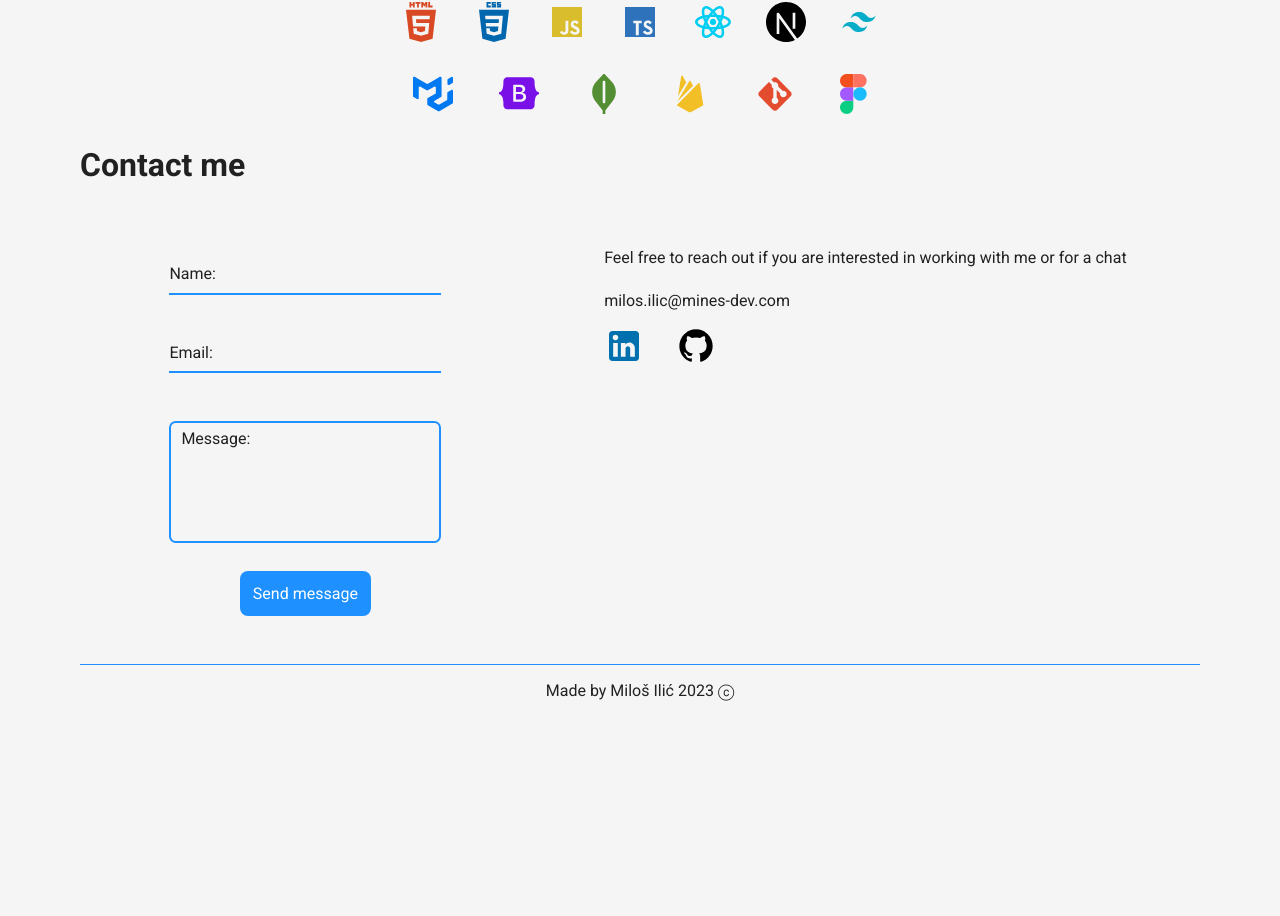
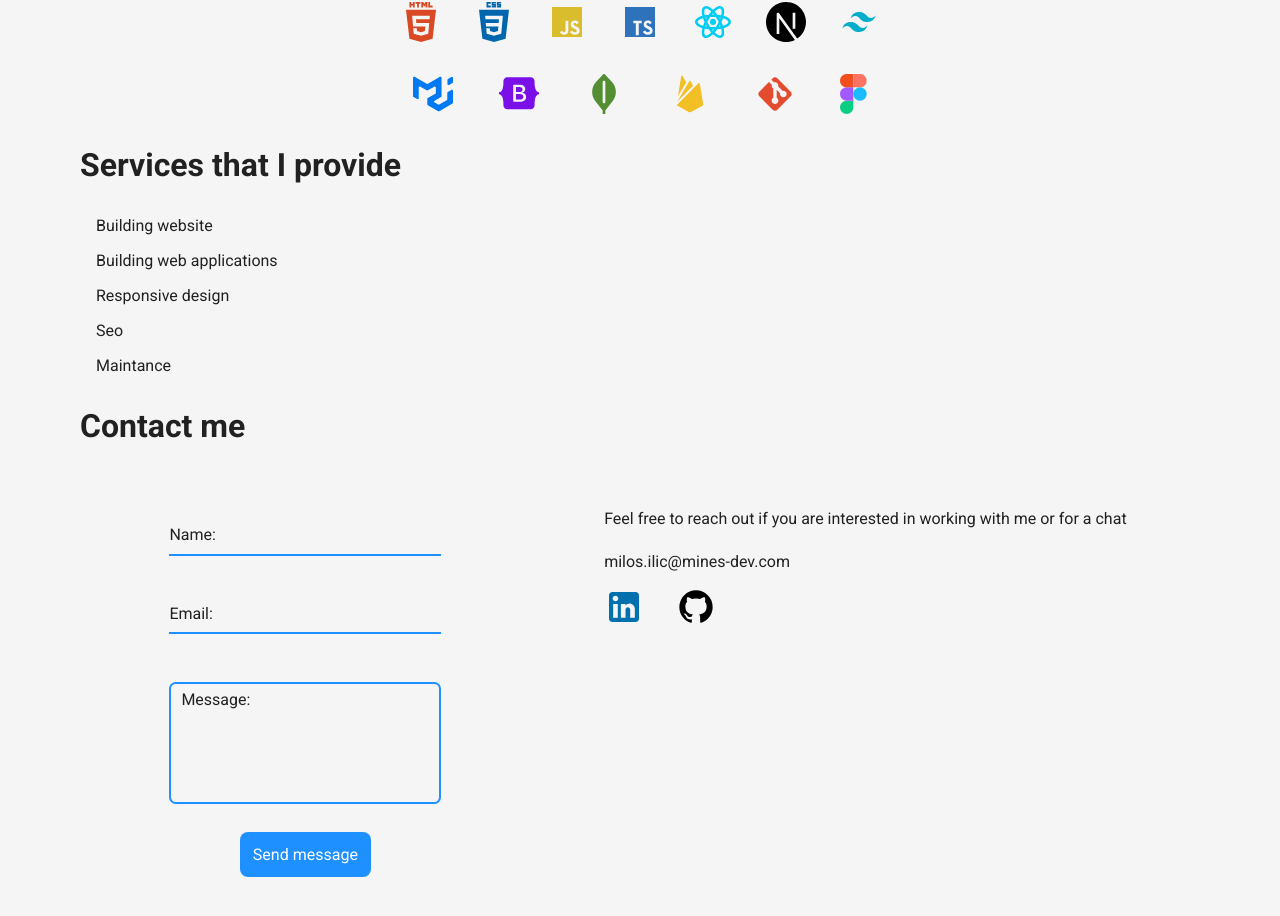
Before and after one commit to MilosIl/mines23, a React (Vite) app: page / in a window 1280 px wide. Shown: the part 2209-3125 px from the top of the page. Before the commit the page ends 2925 px from the top, so only its background shows below. Built offline with nearby package versions, Linux system fonts and the light colour scheme; the HTML template or start-up script is replaced by a standard one.

Commit message:
added services

```diff
--- a/src/App.tsx
+++ b/src/App.tsx
@@ -6,6 +6,7 @@ import Hero from './Components/Hero/Hero';
 import Projects from './Layout/Projects/Projects';
 import Footer from './Layout/Footer/Footer';
 import Navbar from './Layout/Navbar/Navbar';
+import Services from './Components/Services/Services';
 
 function App() {
   return (
@@ -14,6 +15,7 @@ function App() {
       <Hero />
       <Projects />
       <About />
+      <Services/>
       <Contact />
       <Footer />
     </div>
--- /dev/null
+++ b/src/Components/Services/Services.tsx
@@ -0,0 +1,18 @@
+import './services.css'
+
+const Services = () => {
+  return (
+    <section className='services'>
+      <h2>Services that I provide</h2>
+      <ul>
+        <li>Building website</li>
+        <li>Building web applications</li>
+        <li>Responsive design</li>
+        <li>Seo</li>
+        <li>Maintance</li>
+      </ul>
+    </section>
+  )
+}
+
+export default Services
--- /dev/null
+++ b/src/Components/Services/services.css
@@ -0,0 +1,8 @@
+.services > ul {
+  list-style-type: none;
+  padding-inline: 1em;
+}
+.services > ul > li {
+  margin-block: 1em;
+  font-size: 1rem;
+}
```
